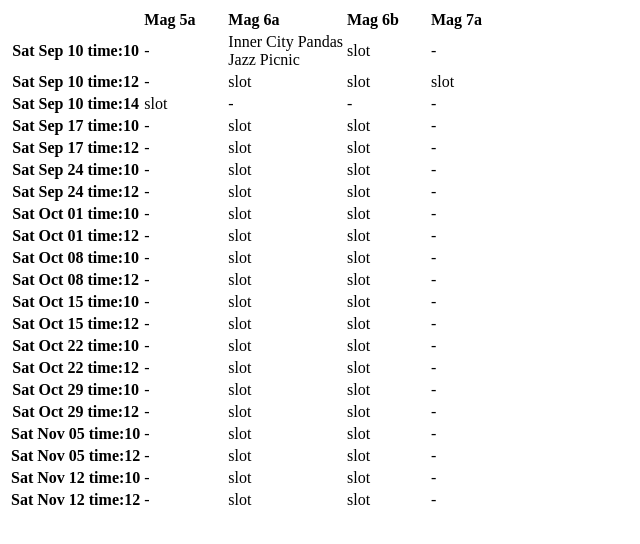
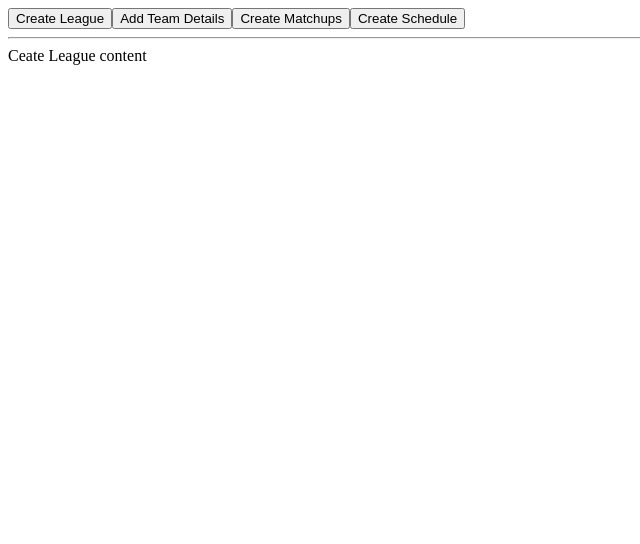
Before and after one commit to dlev-/LeagueScheduler, a React app: page / in a window 1280 px wide. Shown: the top 544 px of the page, without its empty margins (0-640 px from the left). Built offline with nearby package versions, Linux system fonts and the light colour scheme.

Commit message:
trying to add a tab control, but that doesn't really work

```diff
--- a/src/ScheduleModel.ts
+++ b/src/ScheduleModel.ts
@@ -1,10 +1,16 @@
+import MatchupModel from './MatchupModel.ts';
 import GameSlotModel from './GameSlotModel.ts';
 
 class ScheduleModel {
 	private _gameSlots: GameSlotModel[] = [];
+	private _unasignedMatchups: MatchupModel[] = [];
 
 	get gameSlots() {
 		return this._gameSlots;
+	}
+
+	get unasignedMatchups() {
+		return this._unasignedMatchups;
 	}
 
 	public addGameSlot(gsm: GameSlotModel): void {
--- a/src/app.tsx
+++ b/src/app.tsx
@@ -67,26 +67,67 @@ ScheduleValidator.validateByes(root);
 //var matchupCreator = new MatchupCreator(teamListHardCoded);
 
 
-// interface AppProps {
-// 	root: RootModel;
-// }
+class App {
 
-// class App extends React.Component<AppProps, {}> {
 
-// 	render() {
+}
 
-// 		return (
-// 			<div>
-// 				<div>
-// 					<ScheduleGrid gameSlots={root.schedule.gameSlots} fields={root.fields} />
-// 				</div>
-// 			</div>
-// 		)
-// 	}
-// }
+
+interface PageProps {
+	root: RootModel;
+	activeTab: string;
+}
+
+interface PageState {
+	activeTab: string;
+}
+
+class Page extends React.Component<PageProps, PageState> {
+
+	render() {
+
+		return (
+			<div>
+				<div>
+					<button onClick={this.tabSwitchHandler}>Create League</button>
+					<button onClick={this.tabSwitchHandler}>Add Team Details</button>
+					<button onClick={this.tabSwitchHandler}>Create Matchups</button>
+					<button onClick={this.tabSwitchHandler}>Create Schedule</button>
+				</div>
+				<hr/>
+				<div>
+					{this.renderContent()}
+				</div>
+			</div>
+		)
+	}
+
+	getInitialState() {
+	  return {
+		activeTab: this.props.activeTab
+	  };
+	}
+
+	private renderContent() {
+		let active = this.state ? this.state.activeTab : this.props.activeTab;
+		if (active == "Ceate League") {
+			return (<div>Ceate League content</div>);
+		} else if (active == "Add Team Details") {
+			return (<div>Add team content</div>);
+		}
+		//<ScheduleGrid gameSlots={root.schedule.gameSlots} fields={root.fields} />
+	}
+
+	private tabSwitchHandler = (e: any) => {
+		this.setState({activeTab: e.target.textContent});
+		e.preventDefault();
+	}
+}
 
 root.schedule.sortGameSlots();
 // var rootElement = React.createElement(App, {'root': root})
 // ReactDOM.render(rootElement, document.getElementById('root'))
 
-var scheduleCreator = new ScheduleCreator(root.fields, root.schedule.gameSlots);
+ReactDOM.render(<Page root={root} activeTab={"Ceate League"} />, document.getElementById("root"));
+
+//var scheduleCreator = new ScheduleCreator(root.fields, root.schedule.gameSlots);
```
Also changed, not shown: src/ExternalDataImporter.ts (added, +24 -0 lines).
